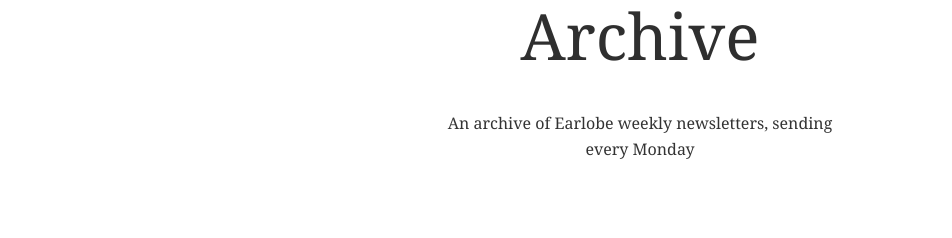
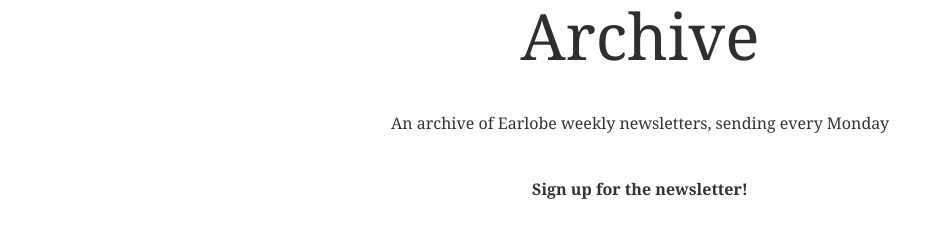
Before and after one commit to LouisPino/earlobe, a plain HTML site: page archive.html in a window 1280 px wide. Shown: the part 120-358 px from the top of the page, without its empty margins (0-952 px from the left). Drawn offline with Linux system fonts and the light colour scheme; no server answers.

Commit message:
style cleanup

```diff
--- a/archive.css
+++ b/archive.css
@@ -22,7 +22,6 @@
 
 .archive-main p {
     font-size: 1rem;
-    max-width: 420px;
     margin: 0 auto 40px;
     color: #333;
 }
--- a/archive.html
+++ b/archive.html
@@ -24,7 +24,7 @@
         <p>
             An archive of Earlobe weekly newsletters, sending every Monday
         </p>
-
+        <p class="signup-prompt">Sign up for the newsletter!</p>
         <script async src="https://eomail6.com/form/f605010c-e895-11ef-a58e-1bd8765a1f03.js"
             data-form="f605010c-e895-11ef-a58e-1bd8765a1f03"></script>
 
```
